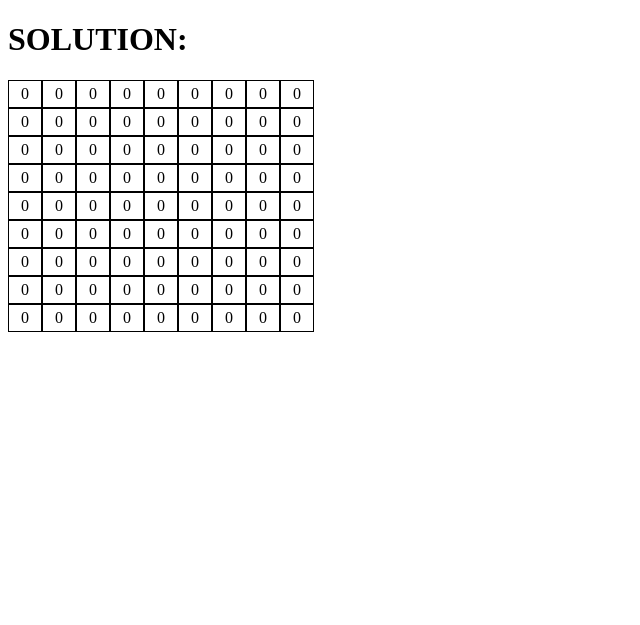
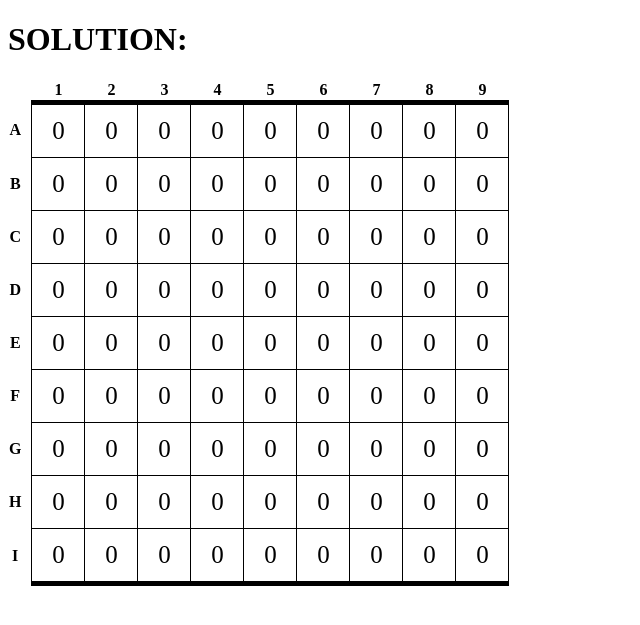
Before and after one commit to allenye66/Computer-Vision-Sudoku-Solver, a Flask app: page /send in a window 1280 px wide. Shown: the top 625 px of the page, without its empty margins (0-640 px from the left). Run offline with Flask 2, Linux system fonts and the light colour scheme.

Commit message:
fomatted solution grid

```diff
--- a/static/pass.css
+++ b/static/pass.css
@@ -1,4 +1,15 @@
+table{
+    border-collapse: collapse;
+}
 table td{
   border: 1px solid black;
-  padding: 4px 12px;
+    text-align: center;
+/*  padding: 4px 12px;*/
+    height: 50px;
+    width: 50px;
+    font-size: 25px;
 }
+
+.letter{
+    padding-right: 10px;
+}
--- a/templates/pass.html
+++ b/templates/pass.html
@@ -10,48 +10,69 @@
     <div class="table">
 	<table cellspacing="0">
         <tr>
+            <th></th>
+            <th>1</th>
+            <th>2</th>
+            <th>3</th>
+            <th>4</th>
+            <th>5</th>
+            <th>6</th>
+            <th>7</th>
+            <th>8</th>
+            <th>9</th>
+        </tr>
+        <tr>
+            <th class="letter">A</th>
             {% for num in nums[0] %}
-            <td>{{num}}</td>
+            <td style="border-top: 5px solid black;">{{num}}</td>
             {% endfor %}
         </tr>
         <tr>
+            <th class="letter">B</th>
             {% for num in nums[1] %}
             <td>{{num}}</td>
             {% endfor %}
         </tr>
         <tr>
+            <th class="letter">C</th>
             {% for num in nums[2] %}
             <td>{{num}}</td>
             {% endfor %}
         </tr>
         <tr>
+            <th class="letter">D</th>
             {% for num in nums[3] %}
             <td>{{num}}</td>
             {% endfor %}
         </tr>
         <tr>
+            <th class="letter">E</th>
             {% for num in nums[4] %}
             <td>{{num}}</td>
             {% endfor %}
         </tr>
         <tr>
+            <th class="letter">F</th>
             {% for num in nums[5] %}
             <td>{{num}}</td>
             {% endfor %}
         </tr>
         <tr>
+            <th class="letter">G</th>
             {% for num in nums[6] %}
             <td>{{num}}</td>
             {% endfor %}
         </tr>
         <tr>
+            <th class="letter">H</th>
             {% for num in nums[7] %}
             <td>{{num}}</td>
             {% endfor %}
         </tr>
         <tr>
+            <th class="letter">I</th>
             {% for num in nums[8] %}
-            <td>{{num}}</td>
+            <td style="border-bottom: 5px solid black;">{{num}}</td>
             {% endfor %}
         </tr>
     </table>
```
